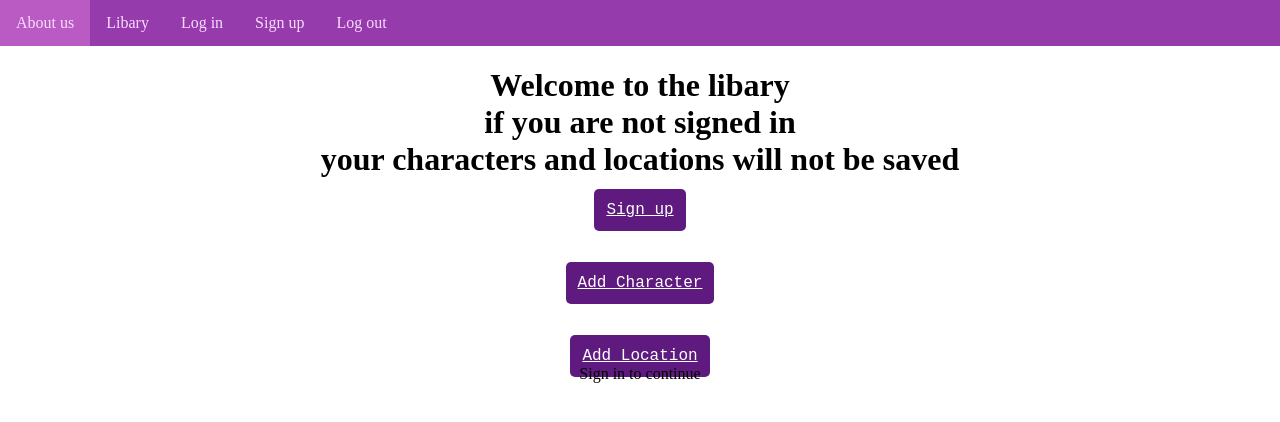
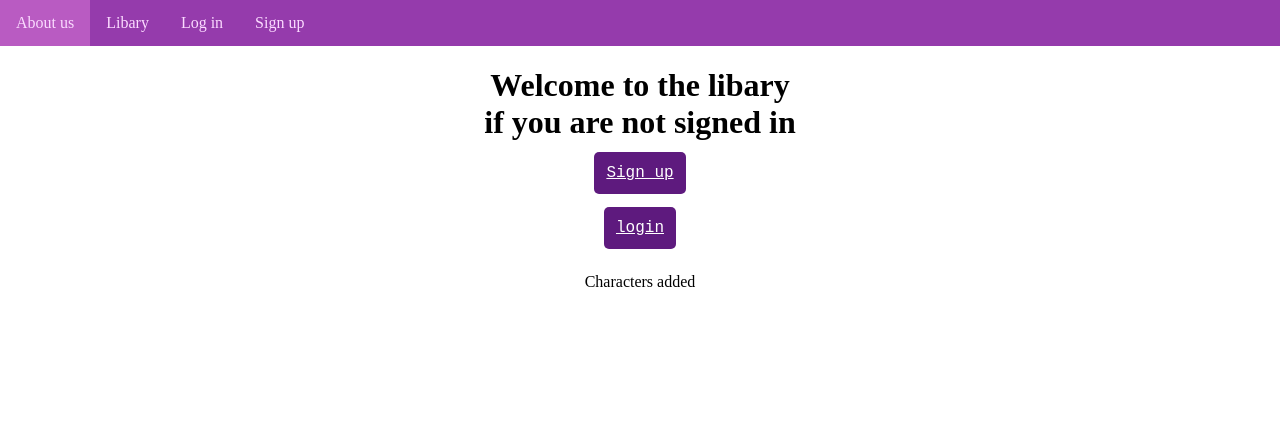
Before and after one commit to VIXIEN-009/Equestria_worldbuilder-, a Flask app: page /libary in a window 1280 px wide. Shown: the top 422 px of the page. Run offline with Flask 3, Linux system fonts and the light colour scheme.

Commit message:
small changes

```diff
--- a/app.py
+++ b/app.py
@@ -54,6 +54,7 @@ def signup():
     sql = "INSERT INTO user (email, username, password) VALUES (?,?, ?)"
     query_db(sql,(email,username,hashed_password))
     flash("signup sucessful")
+    return redirect('/')
  return render_template("signup.html")
 
 
@@ -76,7 +77,10 @@ def login():
 @app.route( '/logout')
 def logout():
     session['user'] = None
+    flash("your logged out")
     return redirect('/')
+
+
 
 @app.route( '/libary' )
 def libary():
@@ -85,6 +89,11 @@ def libary():
 @app.route('/Character', methods=("GET","POST"))
 def Character():
     print(request.form)
+    try:
+        user = session['user']
+    except KeyError:
+        flash("Please log in to continue")
+        return redirect('/login')
     if request.method == 'POST':
         name = request.form['name']
         gender = request.form['gender']
@@ -93,12 +102,13 @@ def Character():
         species = request.form['species']
         description = request.form['description']
         backstory = request.form['backstory']
-        userId = session["user"]["ID"]
+        userId = session['user']['ID']
 
 
-        sql = "INSERT INTO Characters (name, gender, birthday, age, species, description, backstory, userId) VALUES (?,?, ?, ?, ?, ?, ?, ?)"
+        sql = "INSERT INTO Characters (name, gender, birthday, age, species, description, backstory, user) VALUES (?,?, ?, ?, ?, ?, ?, ?)"
         query_db(sql,(name, gender, birthday, age, species, description, backstory, userId))
         flash("character added ")
+        return redirect('/libary')
     return render_template('Character.html')
 
 @app.route('/Location', methods=("GET","POST"))
--- a/templates/404.html
+++ b/templates/404.html
@@ -1,9 +1,11 @@
 {% extends 'base.html' %}
 {% include 'nav.html' %}
 {% block content %}
+<body>
 <div class="square">
-<center><p class="text">404 error not exist </p></center>
+<center><strong><p class="text">404 error not exist </p></strong></center>
 </div>
+</body>
 <style>
 body{
 /* the backgrounds image */
--- a/templates/index.html
+++ b/templates/index.html
@@ -15,11 +15,14 @@
          where they live or where they got that magical sword. <br>
                                      <br>
          this is the place to find it and to keep track.
+{% if not session['user'] %}
 
         <h2> Would you like to make an account with us? </h2></center></p>
 
 <center><a href="/signup" class="testbtn">Sign up</a></center>
+{% else %}
 
+{% endif %}
 <body>
 <style>
 
--- a/templates/libary.html
+++ b/templates/libary.html
@@ -2,22 +2,29 @@
 {% include 'nav.html' %}
 {% block content %}
 
+<body>
+<center><h1>Welcome to the libary <br>
+{% if not session['user'] %}
+  if you are not signed in </h1></center>
 
-<center><h1>Welcome to the libary <br>
-  if you are not signed in <br>
-   your characters and locations will not be saved</h1></center>
-
-<center><a href="/signup" class="signup">Sign up</a></center>
-<br>
-<br>
+  <center><a href="/signup" class="signup">Sign up</a></center>
   <br>
+  <br>
+  <center><a href="/login" class="signup">login</a></center>
+  <br>
+  <br>
+{% else %}
   <center><a href="/Character" class="AddC"> Add Character </a></center>
   <br>
   <br>
   <br>
   <center><a href="/Location" class="AddL"> Add Location </a></center>
-<center>Sign in to continue </center>
+{% endif %}
+  <center>Characters added</center>
+
+</body>
 <style>
+
 .signup {
   font-family: 'Courier New', Courier, monospace;
   font-size: medium;
--- a/templates/nav.html
+++ b/templates/nav.html
@@ -40,8 +40,11 @@ ul li a:hover {
 <ul>
   <li><a href="/">About us</a></li>
   <li><a href="/libary">Libary</a></li>
+  {% if not session['user'] %}
                 <li class="login"><a href="/login">Log in</a></li>
                 <li class="login"><a href="/signup">Sign up</a></li>
-                <li class= logout><a href="/">Log out </a></li>
+  {% else %}
+                <li class= logout><a href="/logout">Log out </a></li>
+  {% endif %}
 </ul>
 </html>
```
Also changed, not shown: templates/Character.html (+10 -7 lines), database.db.
